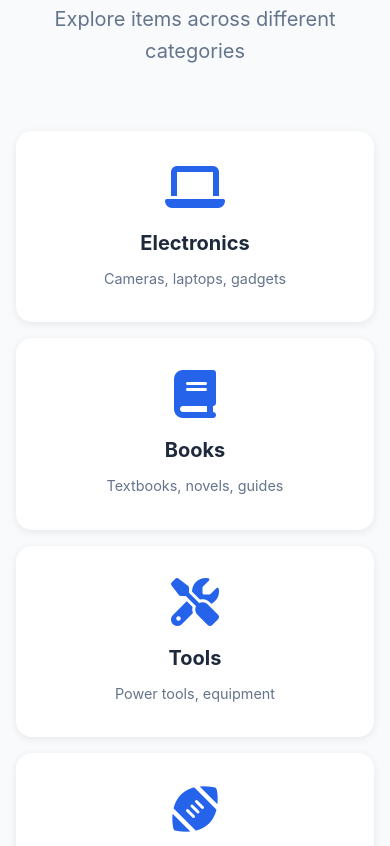
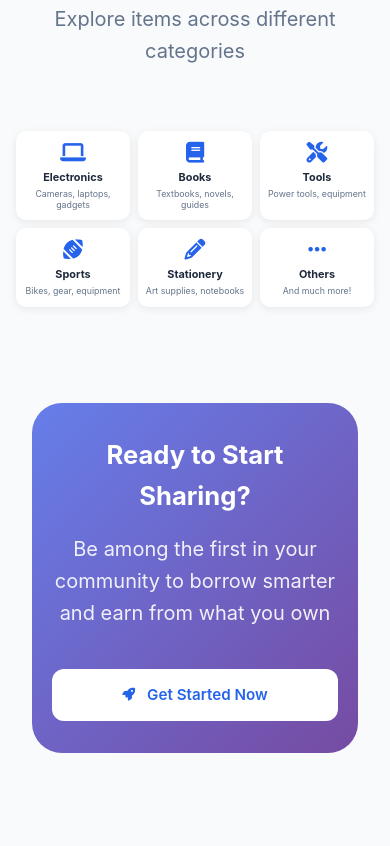
Before and after one commit to ArnavRoy10/BorrowBuddy-sell, a plain HTML site: page frontend/index.html in a window 390 px wide. Shown: the part 3435-4281 px from the top of the page. Drawn offline with Linux system fonts and the light colour scheme.

Commit message:
Update styles.css

```diff
--- a/frontend/styles.css
+++ b/frontend/styles.css
@@ -529,7 +529,7 @@ img {
 
 .categories-grid {
     display: grid;
-    grid-template-columns: repeat(auto-fit, minmax(200px, 1fr));
+    grid-template-columns: repeat(3, 1fr);
     gap: 1.5rem;
 }
 
@@ -754,8 +754,25 @@ img {
     }
 
     .categories-grid {
-        grid-template-columns: 1fr 1fr;
-        gap: 1rem;
+        gap: 0.75rem;
+    }
+
+    .category-card {
+        padding: 1rem 0.5rem;
+    }
+
+    .category-card i {
+        font-size: 1.8rem;
+        margin-bottom: 0.5rem;
+    }
+
+    .category-card h3 {
+        font-size: 0.85rem;
+        margin-bottom: 0.25rem;
+    }
+
+    .category-card p {
+        font-size: 0.65rem;
     }
 
     .features-grid {
@@ -829,7 +846,27 @@ img {
     }
 
     .categories-grid {
-        grid-template-columns: 1fr;
+        gap: 0.5rem;
+    }
+
+    .category-card {
+        padding: 0.65rem 0.35rem;
+        border-radius: 10px;
+    }
+
+    .category-card i {
+        font-size: 1.3rem;
+        margin-bottom: 0.35rem;
+    }
+
+    .category-card h3 {
+        font-size: 0.68rem;
+        margin-bottom: 0.15rem;
+    }
+
+    .category-card p {
+        font-size: 0.55rem;
+        line-height: 1.2;
     }
 
     .features-grid {
```
